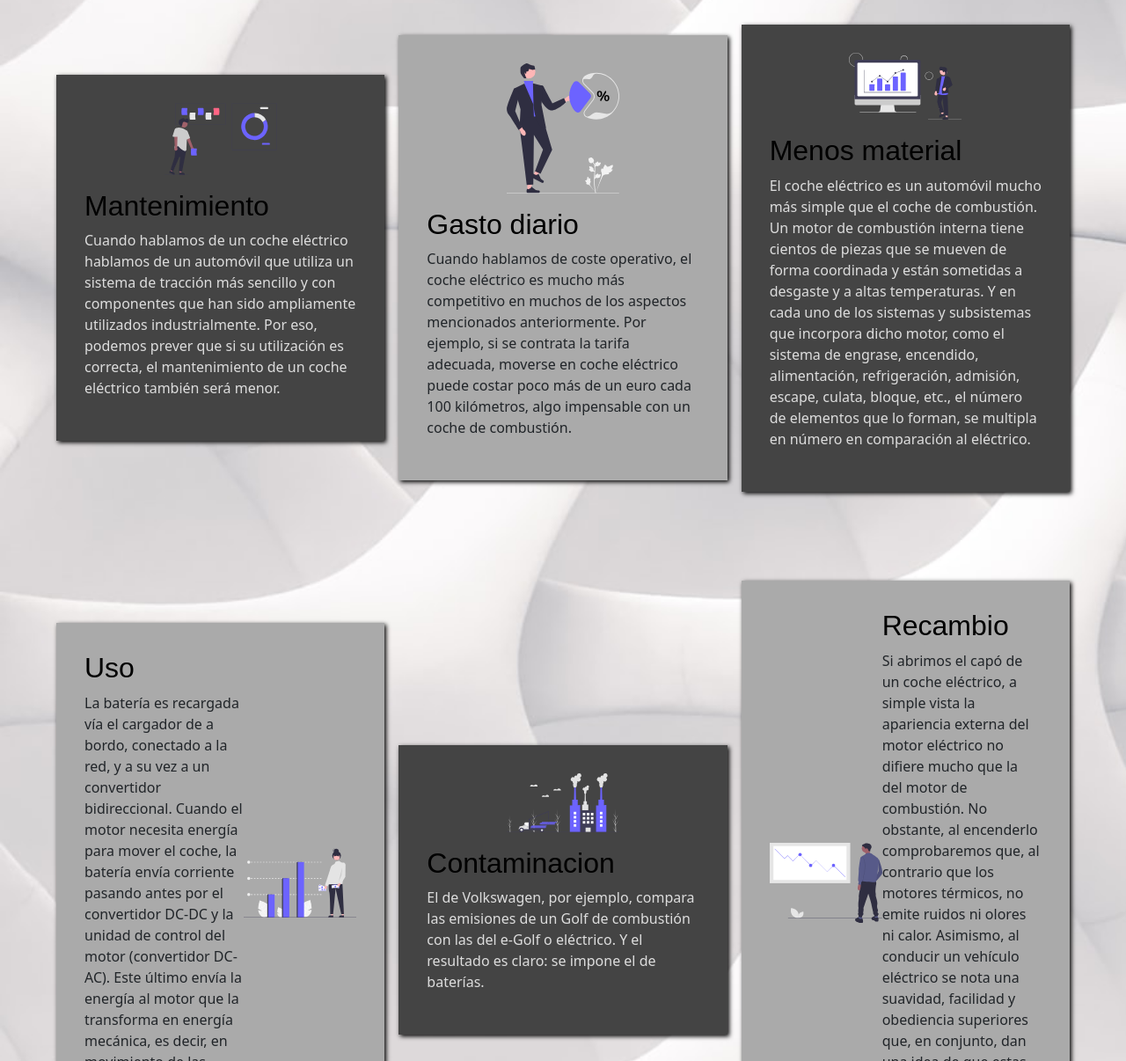
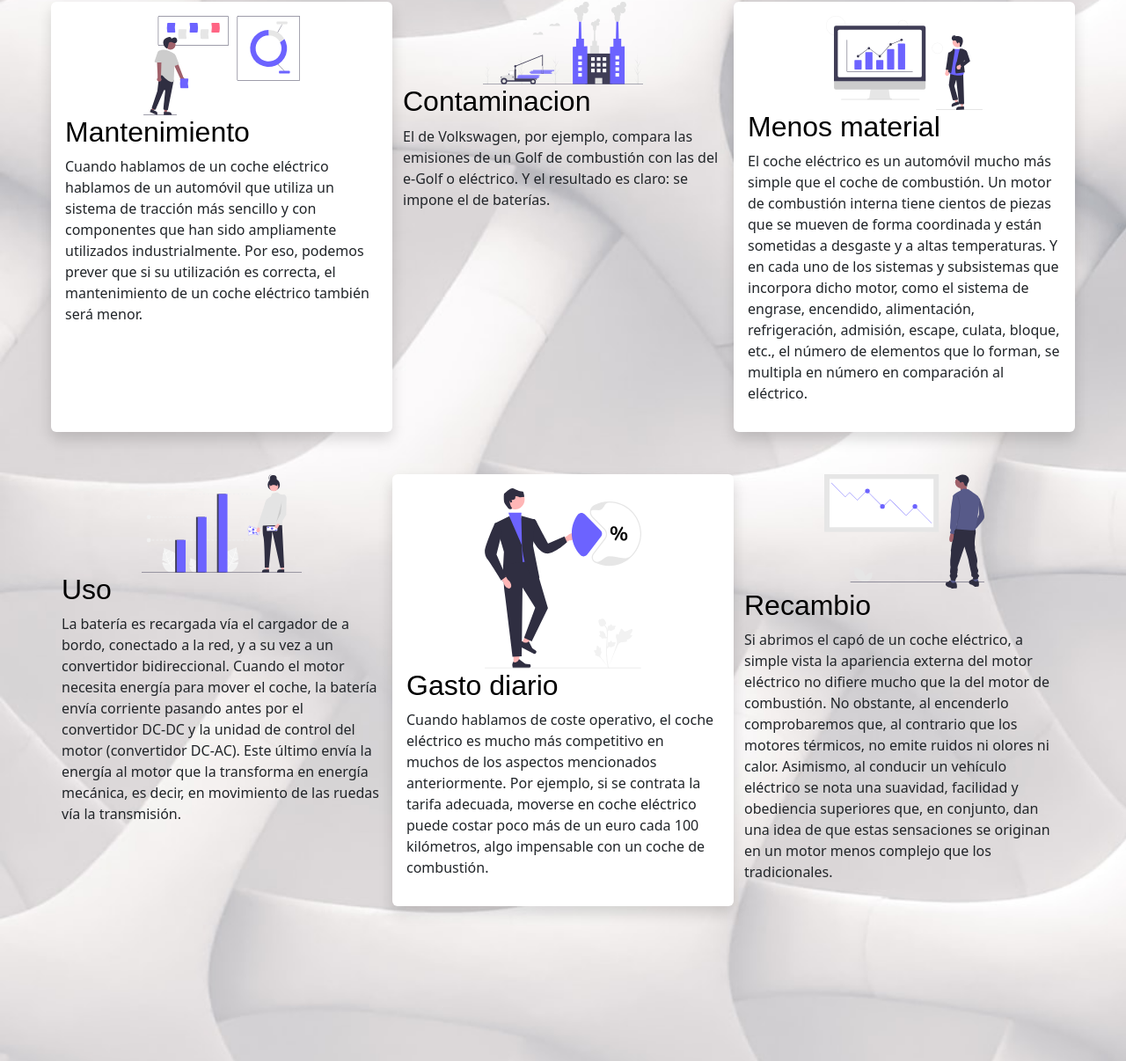
Before and after one commit to amussini/movilidadElectrica, a plain HTML site: page Paginas/beneficios.html in a window 1280 px wide. Shown: the part 607-1813 px from the top of the page at 88% size. Drawn offline with nearby package versions, Linux system fonts and the light colour scheme; a web font is replaced by a local one.

Commit message:
se agrego sistema de grillas a pagina beneficios

```diff
--- a/Paginas/beneficios.html
+++ b/Paginas/beneficios.html
@@ -50,65 +50,48 @@
 
 	<main >
 		<h1 class="title__beneficios">Beneficios de un auto eléctrico</h1>
-		  <section class="beneficios">
-			<div class="beneficios__items">
-				<figure class="beneficios__figure">
-					<img src="../imagenes/beneficios1.svg" class="beneficios__icon" alt="">
-				</figure>
-				<div class="beneficios__texts">
+		  <section class="container">
+			<div class="row">
+				<article class="col-sm-12 col-md-4 shadow p-3 mb-5 bg-body rounded">
+					<img src="../imagenes/beneficios1.svg" alt="" class="w-50 d-block mx-auto">
 					<h2 class="beneficios__title">Mantenimiento</h2>
 					<p class="beneficios__paragraph">Cuando hablamos de un coche eléctrico hablamos de un automóvil que utiliza un sistema de tracción más sencillo y con componentes que han sido ampliamente utilizados industrialmente. Por eso, podemos prever que si su utilización es correcta, el mantenimiento de un coche eléctrico también será menor.</p>
-				</div>
-			</div>
-			<div class="beneficios__items">
-				<figure class="beneficios__figure">
-					<img src="../imagenes/0contaminacion.svg" class="beneficios__icon" alt="">
-				</figure>
-				<div class="beneficios__texts">
+				</article>
+
+				<article class="col-sm-12 col-md-4">
+					<img src="../imagenes/0contaminacion.svg" alt="" class="w-50 d-block mx-auto">
 					<h2 class="beneficios__title">Contaminacion</h2>
 					<p class="beneficios__paragraph">El de Volkswagen, por ejemplo, compara las emisiones de un Golf de combustión con las del e-Golf o eléctrico. Y el resultado es claro: se impone el de baterías. </p>
-				</div>
-			</div>
-			<div class="beneficios__items">
-				<figure class="beneficios__figure">
-					<img src="../imagenes/menorconsumo.svg" class="beneficios__icon" alt="">
-				</figure>
-				<div class="beneficios__texts">
+				</article>
+
+				<article class="col-sm-12 col-md-4 shadow p-3 mb-5 bg-body rounded">
+					<img src="../imagenes/menorconsumo.svg" alt="" class="w-50 d-block mx-auto">
 					<h2 class="beneficios__title">Menos material</h2>
 					<p class="beneficios__paragraph">El coche eléctrico es un automóvil mucho más simple que el coche de combustión. Un motor de combustión interna tiene cientos de piezas que se mueven de forma coordinada y están sometidas a desgaste y a altas temperaturas. Y en cada uno de los sistemas y subsistemas que incorpora dicho motor, como el sistema de engrase, encendido, alimentación, refrigeración, admisión, escape, culata, bloque, etc., el número de elementos que lo forman, se multipla en número en comparación al eléctrico.</p>
-				</div>
-			</div>
-			<div class="beneficios__items">
-				<figure class="beneficios__figure">
-					<img src="../imagenes/beneficio2.svg" class="beneficios__icon" alt="">
-				</figure>
-				<div class="beneficios__texts">
+			    </article>
+
+				<article class="col-sm-12 col-md-4">
+					<img src="../imagenes/beneficio2.svg" alt="" class="w-50 d-block mx-auto">
 					<h2 class="beneficios__title">Uso</h2>
 					<p class="beneficios__paragraph">La batería es recargada vía el cargador de a bordo, conectado a la red, y a su vez a un convertidor bidireccional. Cuando el motor necesita energía para mover el coche, la batería envía corriente pasando antes por el convertidor DC-DC y la unidad de control del motor (convertidor DC-AC). Este último envía la energía al motor que la transforma en energía mecánica, es decir, en movimiento de las ruedas vía la transmisión.</p>
-				</div>
-			</div>
-			<div class="beneficios__items">
-				<figure class="beneficios__figure">
-					<img src="../imagenes/beneficio3.svg" class="beneficios__icon" alt="">
-				</figure>
-				<div class="beneficios__texts">
+				</article>
+
+				<article class="col-sm-12 col-md-4 shadow p-3 mb-5 bg-body rounded">
+					<img src="../imagenes/beneficio3.svg" alt="" class="w-50 d-block mx-auto">
 					<h2 class="beneficios__title">Gasto diario</h2>
 					<p class="beneficios__paragraph">Cuando hablamos de coste operativo, el coche eléctrico es mucho más competitivo en muchos de los aspectos mencionados anteriormente. Por ejemplo, si se contrata la tarifa adecuada, moverse en coche eléctrico puede costar poco más de un euro cada 100 kilómetros, algo impensable con un coche de combustión. </p>
-				</div>
-			</div>
-			<div class="beneficios__items">
-				<figure class="beneficios__figure">
-					<img src="../imagenes/beneficio4.svg" class="beneficios__icon" alt="">
-				</figure>
-				<div class="beneficios__texts">
+				</article>
+
+				<article class="col-sm-12 col-md-4">
+					<img src="../imagenes/beneficio4.svg" alt="" class="w-50 d-block mx-auto">
 					<h2 class="beneficios__title">Recambio</h2>
 					<p class="beneficios__paragraph">Si abrimos el capó de un coche eléctrico, a simple vista la apariencia externa del motor eléctrico no difiere mucho que la del motor de combustión. No obstante, al encenderlo comprobaremos que, al contrario que los motores térmicos, no emite ruidos ni olores ni calor.
 
 						Asimismo, al conducir un vehículo eléctrico se nota una suavidad, facilidad y obediencia superiores que, en conjunto, dan una idea de que estas sensaciones se originan en un motor menos complejo que los tradicionales.</p>
-				</div>
+				</article>
 			</div>
+		  </section>
 
-		  </section>
 	</main><br>
 	<footer class="foot">
 		<a href="https://www.facebook.com" target="_blank">
--- a/css/estilo.css
+++ b/css/estilo.css
@@ -310,98 +310,10 @@ nav{
 }
 
 
-.beneficios{
-    width: 90%;
-    margin: 0 auto;
-    display: grid;
-    gap: 1em;
-    grid-template-columns: repeat(3,1fr);
-    grid-template-rows: repeat(2,1fr);
-    align-items: center;
-    grid-template-areas:
-    "card1 card5 card3"
-    "card4 card2 card6";
-}
-
-
-.beneficios__items{
-    height: auto;
-    padding: 2em;
-    display: flex;
-    align-items: center;
-    flex-direction: column;
-    box-shadow: 2px 2px 5px #000;
-    background-color: #aaa;
-}
-
-.beneficios__items:nth-of-type(1){
-    grid-area: card1;
-    background-color: #444;
-    color: #ddd;
-
-}
-
-.beneficios__items:nth-of-type(2){
-    grid-area: card2;
-    background-color: #444;
-    color: #ddd;
-}
-
-.beneficios__items:nth-of-type(3){
-    grid-area: card3;
-    background-color: #444;
-    color: #ddd;
-}
-
-.beneficios__items:nth-of-type(4){
-    grid-area: card4;
-    display: flex;
-    flex-direction: row-reverse
-}
-
-.beneficios__items:nth-of-type(4):hover{
-    transform: translate(-15px);
-}
-
-.beneficios__items:nth-of-type(5):hover{
-    grid-area: card5;
-    transform: translateY(-15px);
-
-}
-
-.beneficios__items:nth-of-type(6){
-    grid-area: card6;
-    display: flex;
-    flex-direction: row;
-}
-
-.beneficios__items:nth-of-type(6):hover{
-    transform: translate(15px);
-
-}
-
-
-.beneficios__figure img{
-   width: 10vw;
-}
-
 @media (max-width: 720px){
     .img__header{
         width: 80vw;
         padding-top: 1em;
-    }
-
-    .beneficios{
-        display: flex;
-        flex-direction: column;
-    }
-
-    .beneficios__items{
-        height: auto;
-    }
-
-    figure img{
-        display: none;
     }
 }
 
```
